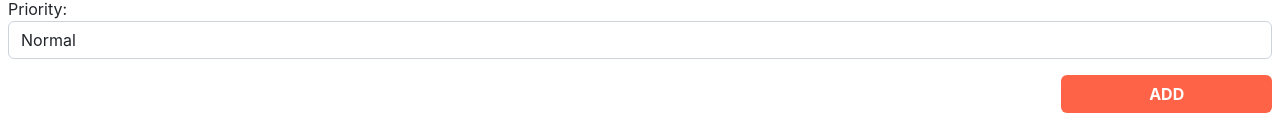
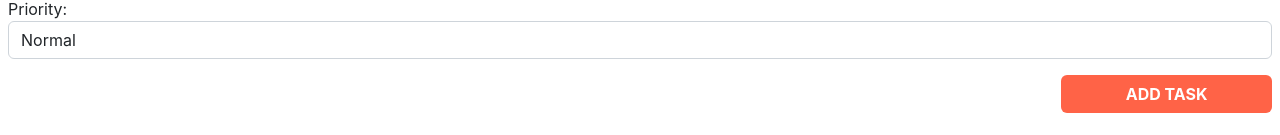
Before and after one commit to fermolanoc/react-components, a React (Create React App) app: page / in a window 1280 px wide. Shown: the part 302-437 px from the top of the page. Built offline with nearby package versions, Linux system fonts and the light colour scheme.

Commit message:
[UPDATE] button text on taskForm depending on how many tasks exists already

```diff
--- a/src/components/container/task_list.jsx
+++ b/src/components/container/task_list.jsx
@@ -124,7 +124,7 @@ const TaskListComponent = () => {
   return (
     <div>
       <h5 className="px-2 mt-4">Add a new Task</h5>
-      <TaskForm add={addTask} />
+      <TaskForm add={addTask} length={tasks.length} />
       <div className="col-12">
         <div className="card">
           {/* Card Header (title) */}
--- a/src/components/pure/forms/taskForm.jsx
+++ b/src/components/pure/forms/taskForm.jsx
@@ -3,7 +3,7 @@ import PropTypes from "prop-types";
 import { LEVELS } from "../../../models/levels.enum";
 import { Task } from "../../../models/task.class";
 
-export const TaskForm = ({ add }) => {
+export const TaskForm = ({ add, length }) => {
   const nameRef = useRef("");
   const descriptionRef = useRef("");
   const levelRef = useRef(LEVELS.NORMAL);
@@ -82,7 +82,7 @@ export const TaskForm = ({ add }) => {
             color: "white",
             textTransform: "uppercase",
           }}>
-          Add
+          {length === 0 ? "Create first task" : "Add task"}
         </button>
       </div>
     </form>
@@ -91,4 +91,5 @@ export const TaskForm = ({ add }) => {
 
 TaskForm.propTypes = {
   add: PropTypes.func.isRequired,
+  length: PropTypes.number.isRequired,
 };
```
